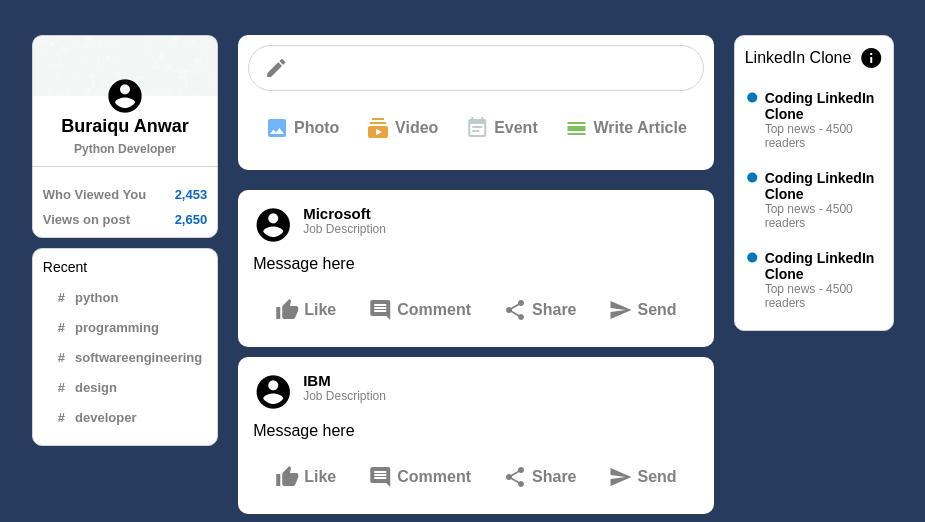
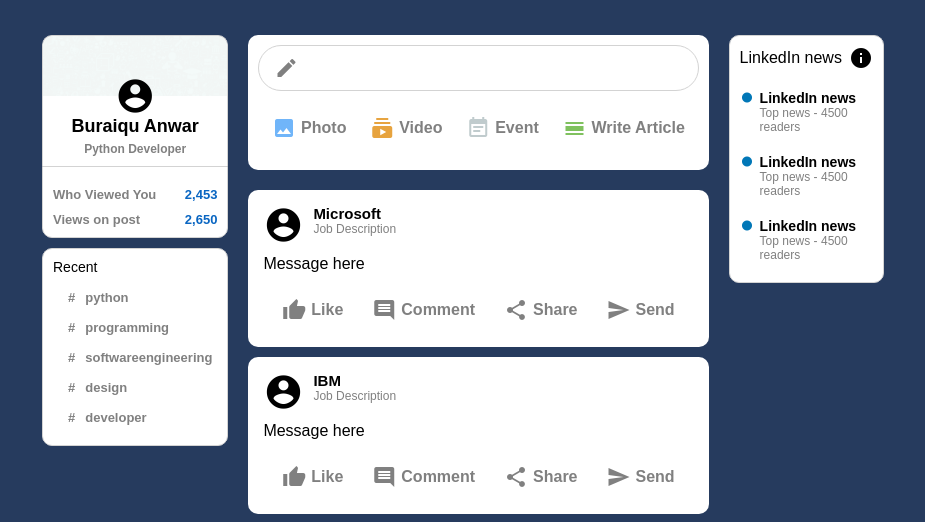
Before and after one commit to Buraiqu/linkedin, a Django app: page //home in a window 1280 px wide. Shown: the part 65-587 px from the top of the page, without its empty margins (177-1102 px from the left). Run offline with Django 4.2, Linux system fonts and the light colour scheme; some libraries are stand-ins or nearby versions.

Commit message:
machine test

```diff
--- a/home/templates/home_templates/homepage.html
+++ b/home/templates/home_templates/homepage.html
@@ -638,9 +638,7 @@
               </div>
             </div>
           </div>
-          <!-- Post Ends -->
 
-          <!-- Post Starts -->
           <div class="post">
             <div class="post__header">
               <i class="material-icons sidebar__topAvatar"> account_circle </i>
@@ -673,9 +671,7 @@
               </div>
             </div>
           </div>
-          <!-- Post Ends -->
 
-          <!-- Post Starts -->
           <div class="post">
             <div class="post__header">
               <i class="material-icons sidebar__topAvatar"> account_circle </i>
@@ -708,14 +704,14 @@
               </div>
             </div>
           </div>
-          <!-- Post Ends -->
+
         </div>
-        <!-- Feed Ends -->
 
-        <!-- Widgets Starts -->
+
+
         <div class="widgets">
           <div class="widgets__header">
-            <h2>LinkedIn Clone</h2>
+            <h2>LinkedIn news</h2>
             <i class="material-icons"> info </i>
           </div>
           <div class="widgets__article">
@@ -723,7 +719,7 @@
               <i class="material-icons"> fiber_manual_record </i>
             </div>
             <div class="widgets__articleRight">
-              <h4>Coding LinkedIn Clone</h4>
+              <h4>LinkedIn news</h4>
               <p>Top news - 4500 readers</p>
             </div>
           </div>
@@ -733,7 +729,7 @@
               <i class="material-icons"> fiber_manual_record </i>
             </div>
             <div class="widgets__articleRight">
-              <h4>Coding LinkedIn Clone</h4>
+              <h4>LinkedIn news</h4>
               <p>Top news - 4500 readers</p>
             </div>
           </div>
@@ -743,13 +739,13 @@
               <i class="material-icons"> fiber_manual_record </i>
             </div>
             <div class="widgets__articleRight">
-              <h4>Coding LinkedIn Clone</h4>
+              <h4>LinkedIn news</h4>
               <p>Top news - 4500 readers</p>
             </div>
           </div>
         </div>
 
-        <!-- Widgets Ends -->
+
       </div>
 </body>
 
```
